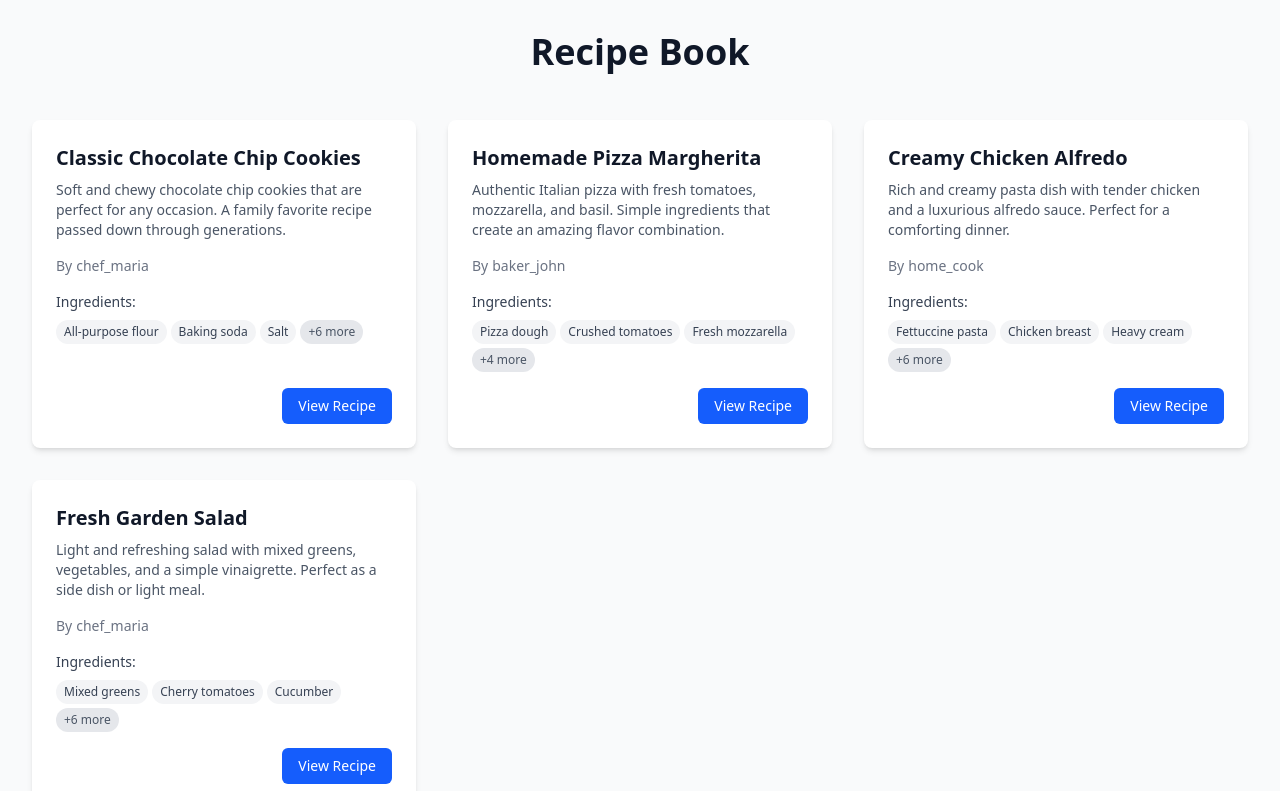
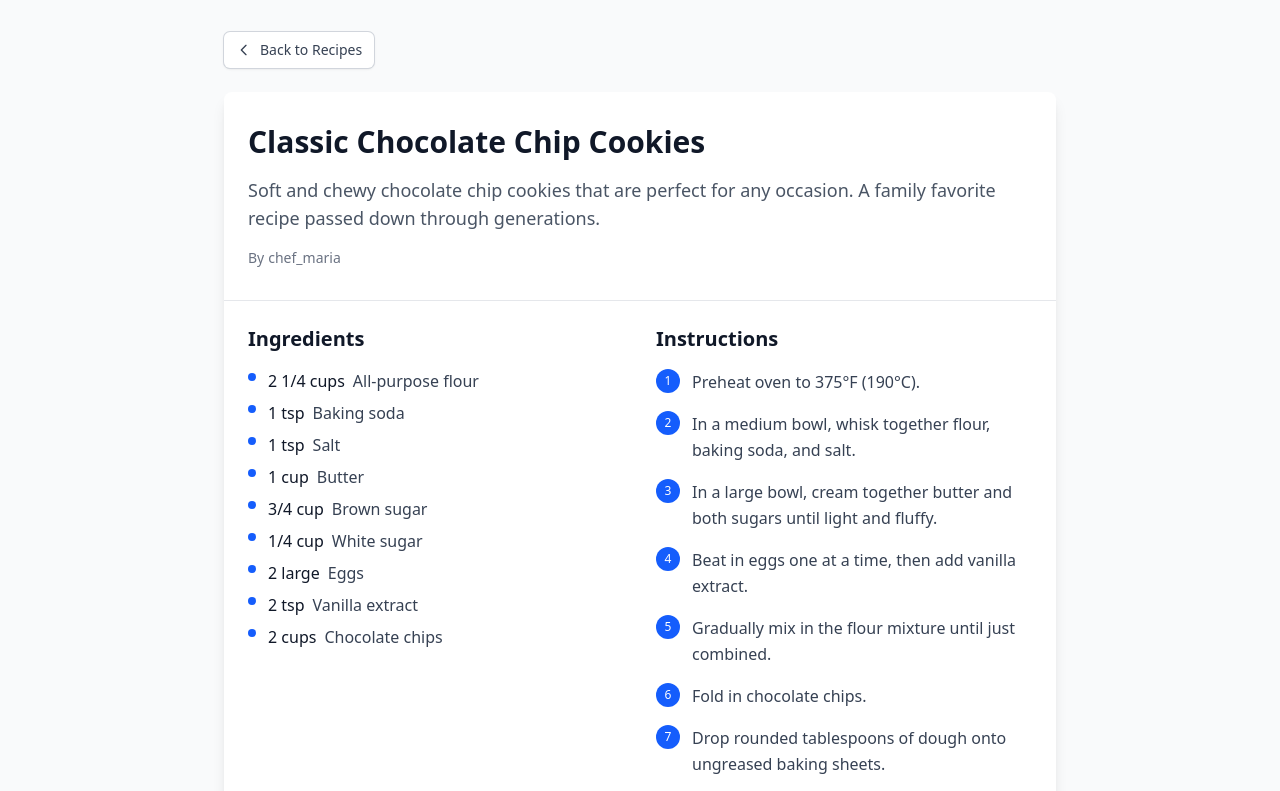
Before and after one commit to Breus/SnapChef, a Vue app in the folder ui/: page /recipe/1 in a window 1280 px wide. Shown: the top 791 px of the page. Built offline with nearby package versions, Linux system fonts and the light colour scheme.

Commit message:
Add Vue Router for recipe navigation and implement RecipeView component

```diff
--- a/ui/package.json
+++ b/ui/package.json
@@ -11,7 +11,8 @@
   "dependencies": {
     "@tailwindcss/vite": "^4.1.11",
     "tailwindcss": "^4.1.11",
-    "vue": "^3.5.17"
+    "vue": "^3.5.17",
+    "vue-router": "^4.5.1"
   },
   "devDependencies": {
     "@eslint/css": "^0.9.0",
--- a/ui/src/App.vue
+++ b/ui/src/App.vue
@@ -1,7 +1,5 @@
-<script setup lang="ts">
-import RecipeList from "./components/RecipeList.vue";
-</script>
+<script setup lang="ts"></script>
 
 <template>
-  <RecipeList />
+  <router-view />
 </template>
--- a/ui/src/components/RecipeList.vue
+++ b/ui/src/components/RecipeList.vue
@@ -60,6 +60,7 @@
             <!-- View Recipe Button -->
             <div class="flex items-center justify-end mt-auto">
               <button
+                @click="$router.push(`/recipe/${recipe.id}`)"
                 class="rounded-md bg-blue-600 px-4 py-2 text-sm font-medium text-white transition-colors duration-200 hover:bg-blue-700"
               >
                 View Recipe
--- /dev/null
+++ b/ui/src/components/RecipeView.vue
@@ -0,0 +1,104 @@
+<template>
+  <div class="min-h-screen bg-gray-50 py-8">
+    <div class="mx-auto max-w-4xl px-4 sm:px-6 lg:px-8">
+      <!-- Back Button -->
+      <div class="mb-6">
+        <button
+          @click="$router.push('/')"
+          class="inline-flex items-center rounded-md bg-white px-3 py-2 text-sm font-medium text-gray-700 shadow-sm ring-1 ring-gray-300 hover:bg-gray-50"
+        >
+          <svg class="mr-2 h-4 w-4" fill="none" stroke="currentColor" viewBox="0 0 24 24">
+            <path stroke-linecap="round" stroke-linejoin="round" stroke-width="2" d="M15 19l-7-7 7-7" />
+          </svg>
+          Back to Recipes
+        </button>
+      </div>
+
+      <!-- Recipe Not Found -->
+      <div v-if="!recipe" class="py-12 text-center">
+        <div class="mb-4 text-6xl">🔍</div>
+        <h3 class="mb-2 text-xl font-medium text-gray-900">Recipe not found</h3>
+        <p class="text-gray-600">The recipe you're looking for doesn't exist.</p>
+      </div>
+
+      <!-- Recipe Content -->
+      <div v-else class="bg-white rounded-lg shadow-lg overflow-hidden">
+        <!-- Recipe Header -->
+        <div class="px-6 py-8 border-b border-gray-200">
+          <h1 class="mb-4 text-3xl font-bold text-gray-900">{{ recipe.title }}</h1>
+          <p class="mb-4 text-lg text-gray-600">{{ recipe.description }}</p>
+          <div class="flex items-center text-sm text-gray-500">
+            <span class="mr-1">By </span>
+            <span class="font-medium">{{ getAuthorName(recipe.author_id) }}</span>
+          </div>
+        </div>
+
+        <div class="grid grid-cols-1 lg:grid-cols-2 gap-8 p-6">
+          <!-- Ingredients Section -->
+          <div>
+            <h2 class="mb-4 text-xl font-semibold text-gray-900">Ingredients</h2>
+            <ul class="space-y-2">
+              <li
+                v-for="ingredient in sortedIngredients"
+                :key="ingredient.id"
+                class="flex items-start"
+              >
+                <span class="mr-3 mt-1 h-2 w-2 rounded-full bg-blue-600 flex-shrink-0"></span>
+                <div>
+                  <span class="font-medium text-gray-900">{{ ingredient.quantity }}</span>
+                  <span class="ml-2 text-gray-700">{{ ingredient.name }}</span>
+                </div>
+              </li>
+            </ul>
+          </div>
+
+          <!-- Instructions Section -->
+          <div>
+            <h2 class="mb-4 text-xl font-semibold text-gray-900">Instructions</h2>
+            <ol class="space-y-4">
+              <li
+                v-for="step in sortedSteps"
+                :key="step.id"
+                class="flex items-start"
+              >
+                <span class="mr-3 flex h-6 w-6 items-center justify-center rounded-full bg-blue-600 text-xs font-medium text-white flex-shrink-0">
+                  {{ step.position }}
+                </span>
+                <p class="text-gray-700 leading-relaxed">{{ step.description }}</p>
+              </li>
+            </ol>
+          </div>
+        </div>
+      </div>
+    </div>
+  </div>
+</template>
+
+<script setup lang="ts">
+import { ref, computed, onMounted } from "vue";
+import { useRoute } from "vue-router";
+import { mockRecipes, getUserById, type Recipe } from "../data/mockRecipes";
+
+const route = useRoute();
+const recipe = ref<Recipe | null>(null);
+
+const sortedIngredients = computed(() => {
+  if (!recipe.value) return [];
+  return [...recipe.value.ingredients].sort((a, b) => a.position - b.position);
+});
+
+const sortedSteps = computed(() => {
+  if (!recipe.value) return [];
+  return [...recipe.value.steps].sort((a, b) => a.position - b.position);
+});
+
+const getAuthorName = (authorId: number): string => {
+  const user = getUserById(authorId);
+  return user ? user.username : "Unknown Chef";
+};
+
+onMounted(() => {
+  const recipeId = parseInt(route.params.id as string);
+  recipe.value = mockRecipes.find(r => r.id === recipeId) || null;
+});
+</script>
--- a/ui/src/main.ts
+++ b/ui/src/main.ts
@@ -1,5 +1,6 @@
 import { createApp } from "vue";
 import "./style.css";
 import App from "./App.vue";
+import router from "./router";
 
-createApp(App).mount("#app");
+createApp(App).use(router).mount("#app");
--- /dev/null
+++ b/ui/src/router/index.ts
@@ -0,0 +1,24 @@
+import { createRouter, createWebHistory } from "vue-router";
+import RecipeList from "../components/RecipeList.vue";
+import RecipeView from "../components/RecipeView.vue";
+
+const routes = [
+  {
+    path: "/",
+    name: "RecipeList",
+    component: RecipeList,
+  },
+  {
+    path: "/recipe/:id",
+    name: "RecipeView",
+    component: RecipeView,
+    props: true,
+  },
+];
+
+const router = createRouter({
+  history: createWebHistory(),
+  routes,
+});
+
+export default router;
```
Also changed, not shown: 1 other file (tests, documents, lock files or other folders).
